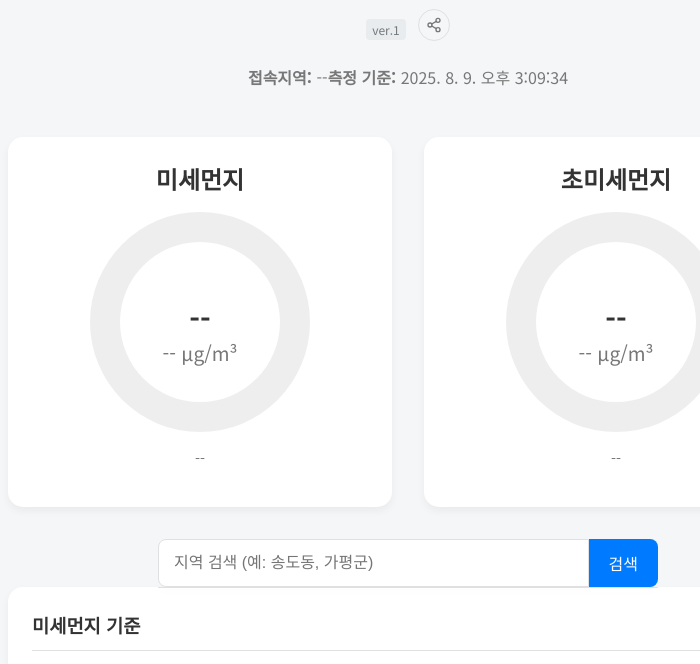
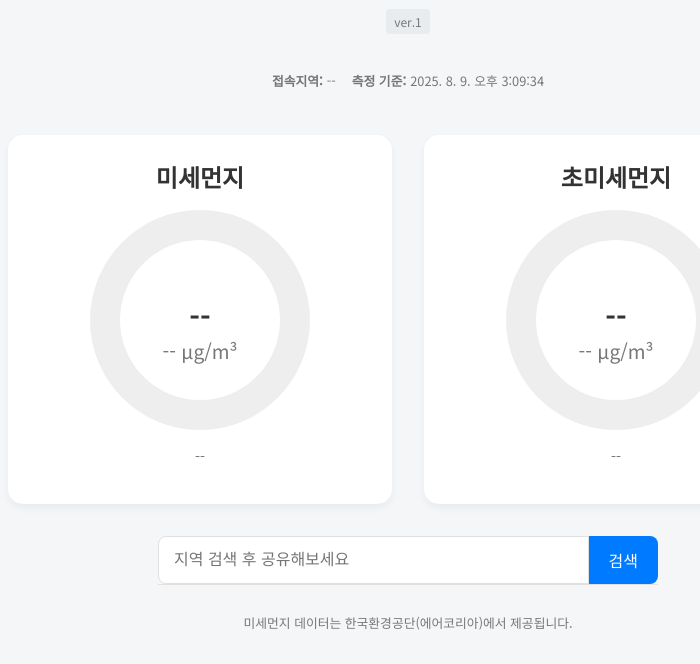
Before and after one commit to maenglion/hudadak-front, a plain HTML site: page index.html in a window 1280 px wide. Shown: the part 81-745 px from the top of the page, without its empty margins (232-932 px from the left). Drawn offline with Linux system fonts and the light colour scheme.

Commit message:
앱 디자인 및 검색 공유 로직 수정

```diff
--- a/app.js
+++ b/app.js
@@ -17,8 +17,8 @@
   const suggestionsEl = document.getElementById('suggestions');
   const errorEl = document.getElementById('error-message');
   const gaugesEl = document.getElementById('gauges');
-  const shareResultContainer = document.getElementById('share-result-container');
   const shareResultBtn = document.getElementById('shareResultBtn');
+  const dataSourceInfo = document.getElementById('data-source-info');
 
   let currentCoords = null;
 
@@ -87,9 +87,13 @@
     currentCoords = { lat, lon };
     errorEl.style.display = 'none';
 
-    // 사용자가 직접 검색했을 때만 공유 버튼을 표시
+    // 사용자가 직접 검색했을 때만 공유 버튼을 표시하고, 아닐 경우 데이터 출처를 표시
     if (isManualSearch) {
-      shareResultContainer.style.display = 'block';
+      shareResultBtn.style.display = 'inline-flex';
+      dataSourceInfo.style.display = 'none';
+    } else {
+      shareResultBtn.style.display = 'none';
+      dataSourceInfo.style.display = 'block';
     }
 
     const stationName = findNearestStation(lat, lon);
@@ -124,7 +128,7 @@
           li.onclick = () => {
             inputEl.value = d.address_name;
             suggestionsEl.innerHTML = '';
-            updateAll(d.y, d.x, true); // 수동 검색이므로 true 전달
+            updateAll(d.y, d.x, true);
           };
           suggestionsEl.appendChild(li);
         });
@@ -147,7 +151,7 @@
       const { documents } = await res.json();
       if (documents.length > 0) {
         const { y, x, address_name } = documents[0];
-        updateAll(y, x, true); // 수동 검색이므로 true 전달
+        updateAll(y, x, true);
         inputEl.value = address_name;
       } else {
         errorEl.textContent = `'${query}'에 대한 검색 결과가 없습니다.`;
@@ -230,13 +234,13 @@
     const lon = urlParams.get('lon');
 
     if (lat && lon) {
-      updateAll(parseFloat(lat), parseFloat(lon), true); // 공유된 링크는 수동 검색으로 간주
+      updateAll(parseFloat(lat), parseFloat(lon), true);
     } else {
       navigator.geolocation.getCurrentPosition(
-        p => updateAll(p.coords.latitude, p.coords.longitude, false), // 최초 GPS 로드는 수동 검색이 아님
+        p => updateAll(p.coords.latitude, p.coords.longitude, false),
         () => {
           alert('위치 정보를 가져올 수 없습니다. 기본 위치(서울 종로구)로 조회합니다.');
-          updateAll(37.572016, 126.975319, false); // 기본 위치도 수동 검색이 아님
+          updateAll(37.572016, 126.975319, false);
         }
       );
     }
--- a/index.html
+++ b/index.html
@@ -27,12 +27,8 @@
 <body>
   <header>
     <h1>후다닥 미세먼지 피하기</h1>
-    <!-- 버전 정보와 공유 버튼을 함께 묶는 컨테이너 -->
     <div class="header-meta">
       <div class="version-info">ver.1</div>
-      <button id="shareBtn" class="share-btn" title="공유하기">
-        <svg xmlns="http://www.w3.org/2000/svg" width="24" height="24" viewBox="0 0 24 24" fill="none" stroke="currentColor" stroke-width="2" stroke-linecap="round" stroke-linejoin="round"><circle cx="18" cy="5" r="3"></circle><circle cx="6" cy="12" r="3"></circle><circle cx="18" cy="19" r="3"></circle><line x1="8.59" y1="13.51" x2="15.42" y2="17.49"></line><line x1="15.41" y1="6.51" x2="8.59" y2="10.49"></line></svg>
-      </button>
     </div>
     <div class="info-row">
       <p><strong>접속지역:</strong> <span id="region">--</span></p>
@@ -68,13 +64,14 @@
   <div id="error-message" class="error-message"></div>
 
   <section id="search">
-    <input type="text" id="place" placeholder="지역 검색 (예: 송도동, 가평군)">
+    <input type="text" id="place" placeholder="지역 검색 후 공유해보세요">
     <ul id="suggestions"></ul>
     <button id="searchBtn">검색</button>
   </section>
 
-  <div id="share-result-container" class="share-result-container" style="display: none;">
-    <button id="shareResultBtn" class="share-result-btn">
+  <div id="post-search-area" class="post-search-area">
+    <p id="data-source-info" class="data-source-info">미세먼지 데이터는 한국환경공단(에어코리아)에서 제공됩니다.</p>
+    <button id="shareResultBtn" class="share-result-btn" style="display: none;">
       <svg xmlns="http://www.w3.org/2000/svg" width="24" height="24" viewBox="0 0 24 24" fill="none" stroke="currentColor" stroke-width="2" stroke-linecap="round" stroke-linejoin="round"><circle cx="18" cy="5" r="3"></circle><circle cx="6" cy="12" r="3"></circle><circle cx="18" cy="19" r="3"></circle><line x1="8.59" y1="13.51" x2="15.42" y2="17.49"></line><line x1="15.41" y1="6.51" x2="8.59" y2="10.49"></line></svg>
       <span>현재 검색 결과 공유하기</span>
     </button>
--- a/styles.css
+++ b/styles.css
@@ -32,13 +32,6 @@ header {
   margin-bottom: 2rem;
 }
 
-.header-content {
-  display: flex;
-  justify-content: center;
-  align-items: center;
-  position: relative;
-}
-
 header h1 {
   font-weight: 700;
   font-size: 2.5rem;
@@ -46,7 +39,6 @@ header h1 {
   margin: 0;
 }
 
-/* --- 버전 정보와 공유 버튼을 묶는 스타일 --- */
 .header-meta {
   display: flex;
   justify-content: center;
@@ -55,45 +47,25 @@ header h1 {
   margin-top: 0.75rem;
 }
 
-.share-btn {
-  /* position: absolute 속성 제거 */
-  background: none;
-  border: 1px solid var(--border-color);
-  border-radius: 50%;
-  width: 32px; /* 크기 살짝 조정 */
-  height: 32px;
-  cursor: pointer;
-  display: flex;
-  justify-content: center;
-  align-items: center;
-  color: var(--light-text-color);
-  transition: background-color 0.2s, color 0.2s;
-}
-.share-btn:hover {
-  background-color: var(--background-color);
-  color: var(--primary-color);
-}
-.share-btn svg {
-  width: 16px; /* 아이콘 크기 살짝 조정 */
-  height: 16px;
-}
-
 .version-info {
   display: inline-block;
   background-color: #e9ecef;
   color: var(--light-text-color);
   font-size: 0.75rem;
-  padding: 2px 6px;
+  padding: 4px 8px;
   border-radius: 4px;
-  margin-top: 0.5rem;
 }
 
+/* --- 접속지역/시간 UI 수정 --- */
 .info-row {
   display: flex;
   justify-content: center;
+  align-items: center;
+  gap: 1rem; /* 간격 축소 */
   color: var(--light-text-color);
   text-align: center;
-  margin-top: 0.5rem;
+  margin-top: 1.5rem;
+  font-size: 0.8rem; /* 글씨 크기 축소 */
 }
 
 #gauges { display: flex; justify-content: center; gap: 2rem; width: 100%; max-width: 800px; flex-wrap: wrap; }
@@ -116,11 +88,18 @@ header h1 {
 #suggestions li { padding: 12px 15px; cursor: pointer; }
 #suggestions li:hover { background-color: #f0f0f0; }
 
-.share-result-container {
+.post-search-area {
   width: 100%;
   max-width: 500px;
   margin: 1rem 0 2rem 0;
-  text-align: center;
+  display: flex;
+  justify-content: center;
+  align-items: center;
+  min-height: 40px;
+}
+.data-source-info {
+  color: var(--light-text-color);
+  font-size: 0.8rem;
 }
 .share-result-btn {
   display: inline-flex;
@@ -160,7 +139,7 @@ footer { text-align: center; margin-top: 2rem; padding-top: 1rem; border-top: 1p
 
 @media (max-width: 768px) {
   header h1 { font-size: 2rem; }
-  .info-row { flex-direction: column; gap: 0.5rem; }
+  .info-row { flex-direction: column; gap: 0.25rem; /* 모바일 간격 더 줄임 */ }
   #gauges { flex-direction: column; gap: 1.5rem; }
   .gauge-wrapper { width: 180px; height: 180px; }
   .gauge-hole { width: 120px; height: 120px; }
```
